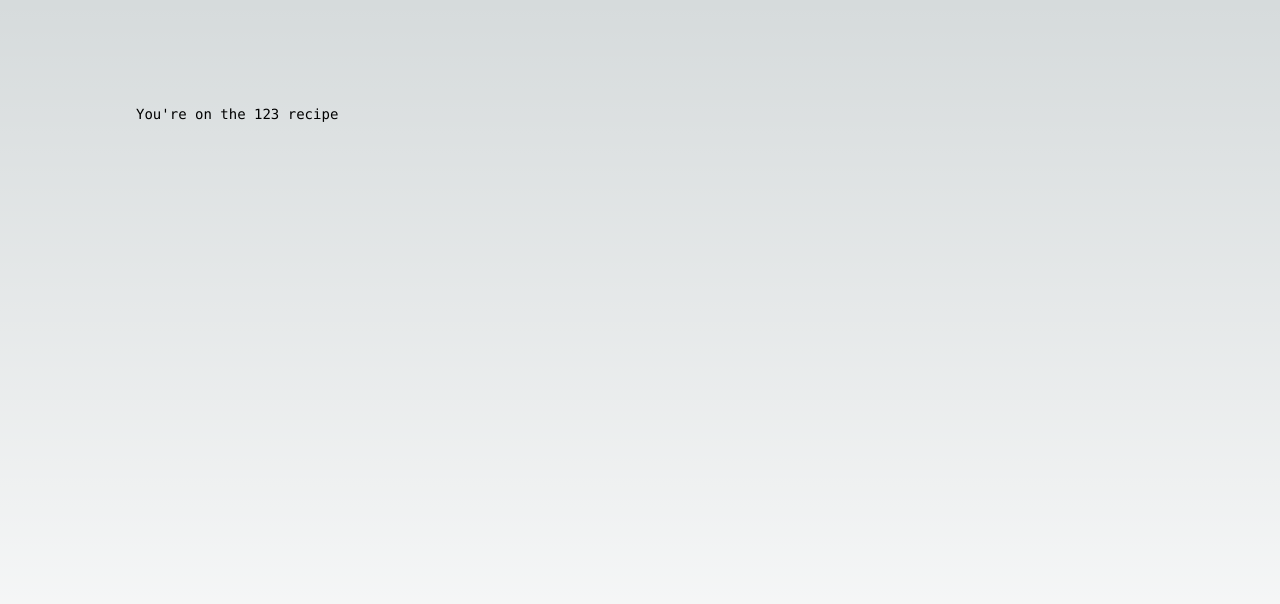
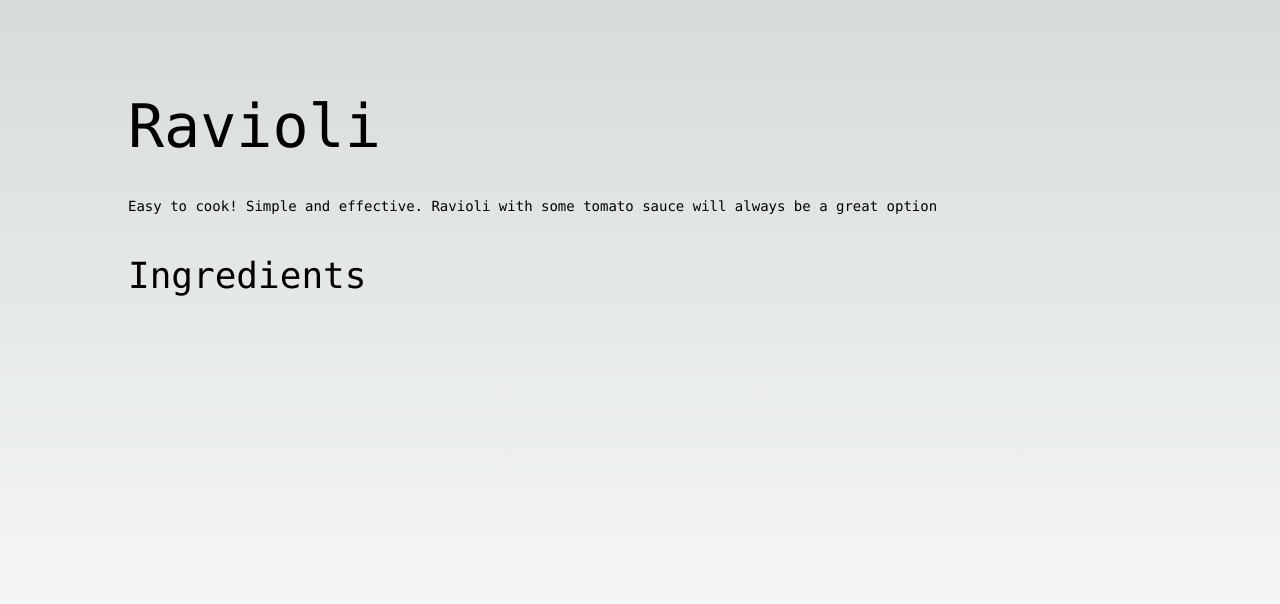
Before and after one commit to Daniel-Const/cook-book, a Next.js app: page /recipe/123 in a window 1280 px wide. Shown: the top 604 px of the page. Built offline with nearby package versions, Linux system fonts and the light colour scheme.

Commit message:
add more to recipe page

```diff
--- a/src/app/recipe/[id]/page.tsx
+++ b/src/app/recipe/[id]/page.tsx
@@ -1,17 +1,26 @@
-'use client';
-
+"use client";
 /**
  * Recipe page
  */
 
 export default function Page({ params }: { params: { id: string } }) {
-    return (
-        <main className="flex min-h-screen flex-col items-center justify-between p-24">
-            <div className="z-10 w-full max-w-5xl items-center justify-between font-mono text-sm lg:flex">
-                <div className="grid p-2">
-                    <p> You're on the {params.id} recipe</p>
-                </div>
-            </div>
-        </main>
-    );
+  // TODO: Fetch recipe from server by id
+  const recipe = {
+    title: "Ravioli",
+    description:
+      "Easy to cook! Simple and effective. Ravioli with some tomato sauce will always be a great option",
+    ingredients: [
+      { name: "ravioli-pasta", quantity: "1 packet" },
+      { name: "Barilla basil sauce", quantity: "1 jar" },
+    ],
+  };
+  return (
+    <main className="flex min-h-screen flex-col items-center justify-between p-24">
+      <div className="z-10 w-full max-w-5xl items-center justify-between font-mono text-sm">
+        <h1 className="text-6xl">{recipe.title}</h1>
+        <p className="pt-10">{recipe.description}</p>
+        <h2 className="text-4xl pt-10">Ingredients</h2>
+      </div>
+    </main>
+  );
 }
```
